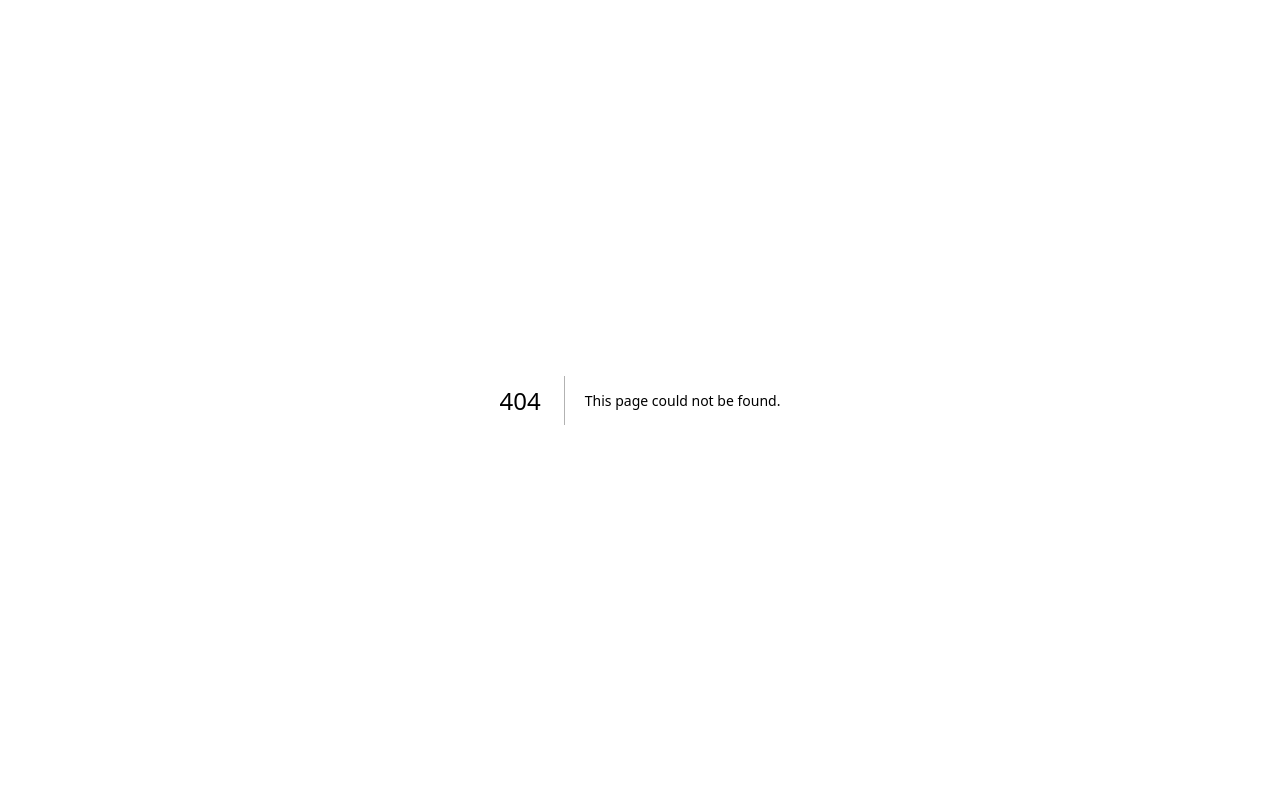
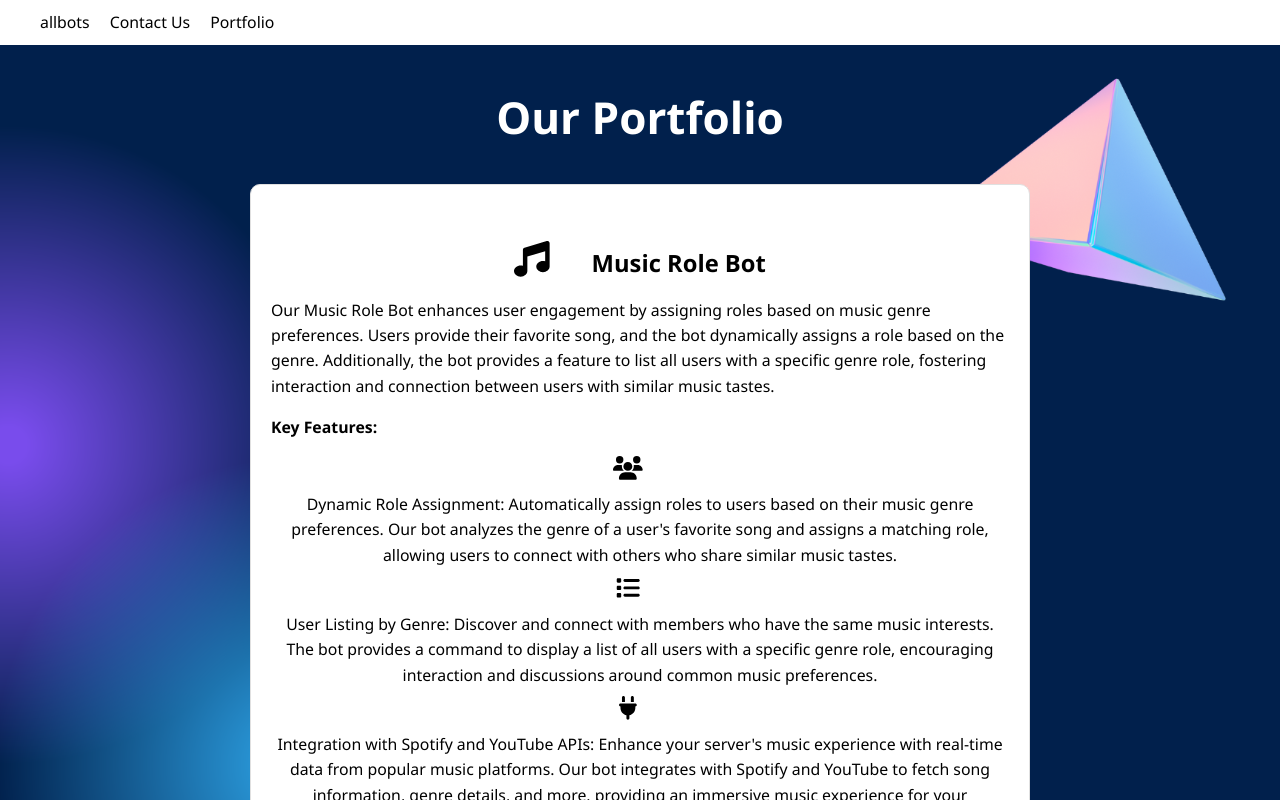
Before and after one commit to cmooredev/allbots-website, a Next.js app: page /portfolio in a window 1280 px wide. Before the commit this address had no page. Shown: the top 800 px of the page. Built offline with nearby package versions, Linux system fonts and the light colour scheme.

Commit message:
update some styles and add portfolio

```diff
--- a/components/BackgroundSection.js
+++ b/components/BackgroundSection.js
@@ -1,23 +1,26 @@
-import React from 'react';
+// BackgroundSection.js
 
-const BackgroundSection = ({ children, imgSrc, id, mobilePosition = 'left top' }) => {
+const BackgroundSection = ({ children, imgSrc, id, mobilePosition = 'left top', className }) => {
   return (
     <div
       id={id}
-      className={`background-section desktop-background-section mobile-background-section ${mobilePosition}`}
+      className={`background-section desktop-background-section mobile-background-section ${mobilePosition} ${className}`}
       style={{
         position: 'relative',
         minHeight: '100vh',
+        width: '100vw',
         backgroundImage: `url(${imgSrc})`,
         backgroundSize: 'cover',
         backgroundPosition: mobilePosition,
         backgroundRepeat: 'no-repeat',
+        backgroundAttachment: 'fixed',
         display: 'flex',
         justifyContent: 'center',
         alignItems: 'center',
+        /* Remove overflowY: 'auto' */
       }}
     >
-      <div style={{ position: 'relative', zIndex: 1 }}>{children}</div>
+      <div style={{ position: 'relative', zIndex: 1, width: '100%' }}>{children}</div>
     </div>
   );
 };
--- a/components/Navbar.js
+++ b/components/Navbar.js
@@ -1,4 +1,5 @@
 import React, { useEffect, useState } from 'react';
+import Link from 'next/link';
 
 const Navbar = () => {
   const [showNavbar, setShowNavbar] = useState(true);
@@ -29,8 +30,11 @@ const Navbar = () => {
   return showNavbar ? (
     <div className="navbar">
       <div className="navbar-container">
-      <a href="#">allbots</a>
-        <a href="#contact-section">Contact Us</a>
+      <Link href="/">allbots</Link>
+      <Link href="/#contact-section">Contact Us</Link>
+      <Link href="/portfolio">
+        Portfolio
+      </Link>
       </div>
     </div>
   ) : null;
--- a/package.json
+++ b/package.json
@@ -9,6 +9,9 @@
     "lint": "next lint"
   },
   "dependencies": {
+    "@fortawesome/fontawesome-svg-core": "^6.4.0",
+    "@fortawesome/free-solid-svg-icons": "^6.4.0",
+    "@fortawesome/react-fontawesome": "^0.2.0",
     "axios": "^1.3.5",
     "framer-motion": "^10.11.2",
     "mongoose": "^7.0.3",
--- /dev/null
+++ b/pages/portfolio.js
@@ -0,0 +1,68 @@
+// pages/portfolio.js
+import React from 'react';
+import BackgroundSection from '../components/BackgroundSection';
+import Navbar from '../components/Navbar.js';
+import { FontAwesomeIcon } from '@fortawesome/react-fontawesome';
+import { faMusic, faUsers, faPlug, faList } from '@fortawesome/free-solid-svg-icons';
+
+const Portfolio = () => {
+    return (
+      <>
+        <Navbar />
+        <BackgroundSection
+          id="section-portfolio"
+          imgSrc="/3.png"
+          mobilePosition="left top"
+          className="fixed-background" // Apply the fixed-background class
+        >
+        <div className="section-content">
+          <h2>Our Portfolio</h2>
+          <div className="portfolio-grid">
+            <div className="portfolio-item">
+            <h3>
+                    <FontAwesomeIcon icon={faMusic} className="portfolio-icon" /> Music Role Bot
+                </h3>
+                <p>
+                    Our Music Role Bot enhances user engagement by assigning roles based on music genre preferences. Users provide their favorite song, and the bot dynamically assigns a role based on the genre. Additionally, the bot provides a feature to list all users with a specific genre role, fostering interaction and connection between users with similar music tastes.
+                </p>
+                <p>
+  <strong>Key Features:</strong>
+                </p>
+                    <ul>
+                    <FontAwesomeIcon icon={faUsers} className="portfolio-icon" />
+                    <li>
+                        <div className="portfolio-feature">
+                        <span>
+                            Dynamic Role Assignment: Automatically assign roles to users based on their music genre preferences. Our bot analyzes the genre of a user's favorite song and assigns a matching role, allowing users to connect with others who share similar music tastes.
+                        </span>
+                        </div>
+                    </li>
+                    <FontAwesomeIcon icon={faList} className="portfolio-icon" />
+                    <li>
+                        <div className="portfolio-feature">
+                        <span>
+                            User Listing by Genre: Discover and connect with members who have the same music interests. The bot provides a command to display a list of all users with a specific genre role, encouraging interaction and discussions around common music preferences.
+                        </span>
+                        </div>
+                    </li>
+                    <FontAwesomeIcon icon={faPlug} className="portfolio-icon" />
+                    <li>
+                        <div className="portfolio-feature">
+                        <span>
+                            Integration with Spotify and YouTube APIs: Enhance your server's music experience with real-time data from popular music platforms. Our bot integrates with Spotify and YouTube to fetch song information, genre details, and more, providing an immersive music experience for your community.
+                        </span>
+                        </div>
+                    </li>
+                    </ul>
+              <a className="github-link" href="https://github.com/cmooredev/discord-music-mood" target="_blank" rel="noopener noreferrer">View on GitHub
+              </a>
+            </div>
+            {/* Other portfolio items can be added here */}
+          </div>
+        </div>
+      </BackgroundSection>
+    </>
+  );
+};
+
+export default Portfolio;
--- a/styles/styles.css
+++ b/styles/styles.css
@@ -1,16 +1,23 @@
 html {
   font-size: 110%;
   max-width: 100%;
-  overflow-x: hidden;
 }
 
 body {
-  overflow: hidden;
+  /* Remove overflow: hidden; */
   font-family: 'Segoe UI', Tahoma, Geneva, Verdana, sans-serif;
   color: #ffffff;
   margin: 0;
   line-height: 1.6;
+  /* Add this line to ensure scrolling is enabled */
+
 }
+
+html, body {
+  /* ... other styles ... */
+  overflow-x: hidden; /* Prevent horizontal scrolling */
+}
+
 
 h1 {
   font-size: 450%;
@@ -61,10 +68,10 @@ button:hover {
   background-color: #005ec8;
 }
 
-/* Section content styles */
 .section-content {
   max-width: 800px;
-  padding: 2em;
+  padding-left: 2em;
+  padding-right: 2em;
   text-align: center;
   margin: 0 auto;
 }
@@ -242,6 +249,68 @@ button:hover {
   border: none;
 }
 
+/* styles/portfolio.css */
+
+
+.portfolio-grid {
+  display: flex;
+  flex-wrap: wrap;
+  justify-content: center;
+}
+
+.portfolio-item {
+  font-size: 90%;
+  background-color: white;
+  color: black;
+  flex: 1;
+  padding: 20px;
+  max-width: 800px;
+  border: 1px solid #e0e0e0;
+  border-radius: 10px;
+  margin: 10px;
+  padding-top: 2em;
+  padding-bottom: 2em;
+  margin-bottom: 100px;
+}
+
+.portfolio-item p {
+  text-align: left;
+
+}
+
+.portfolio-item li {
+  text-align: center;
+}
+
+.portfolio-item ul p {
+  text-align: left;
+}
+
+.portfolio-icon {
+  font-size: 150%;
+  margin-right: 1em; /* Adjusted margin for better spacing */
+}
+
+.github-link {
+  display: inline-block;
+  padding: 10px 20px;
+  margin-top: 20px;
+  background-color: #333;
+  color: #fff;
+  text-decoration: none;
+  border-radius: 5px;
+  transition: background-color 0.3s ease;
+}
+
+.github-link:hover {
+  background-color: #555;
+}
+
+.fixed-background {
+  background-attachment: fixed;
+}
+
+
 
 @media screen and (min-width: 768px) {
   .desktop-background-section {
```
Also changed, not shown: 1 other file (tests, documents, lock files or other folders).
